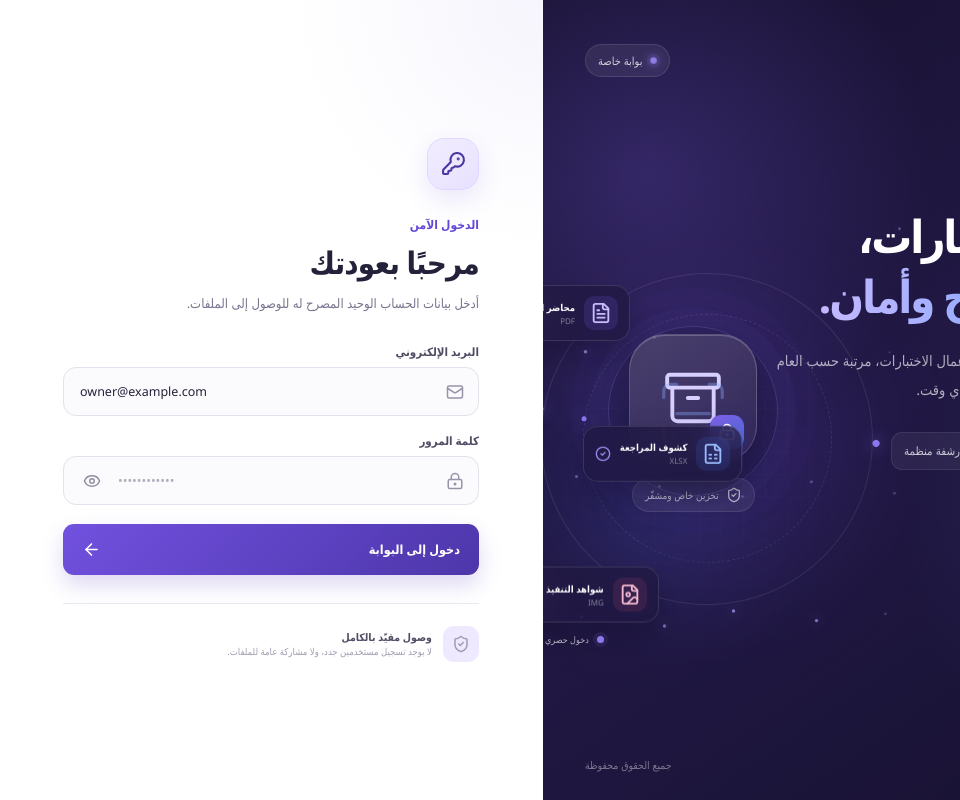
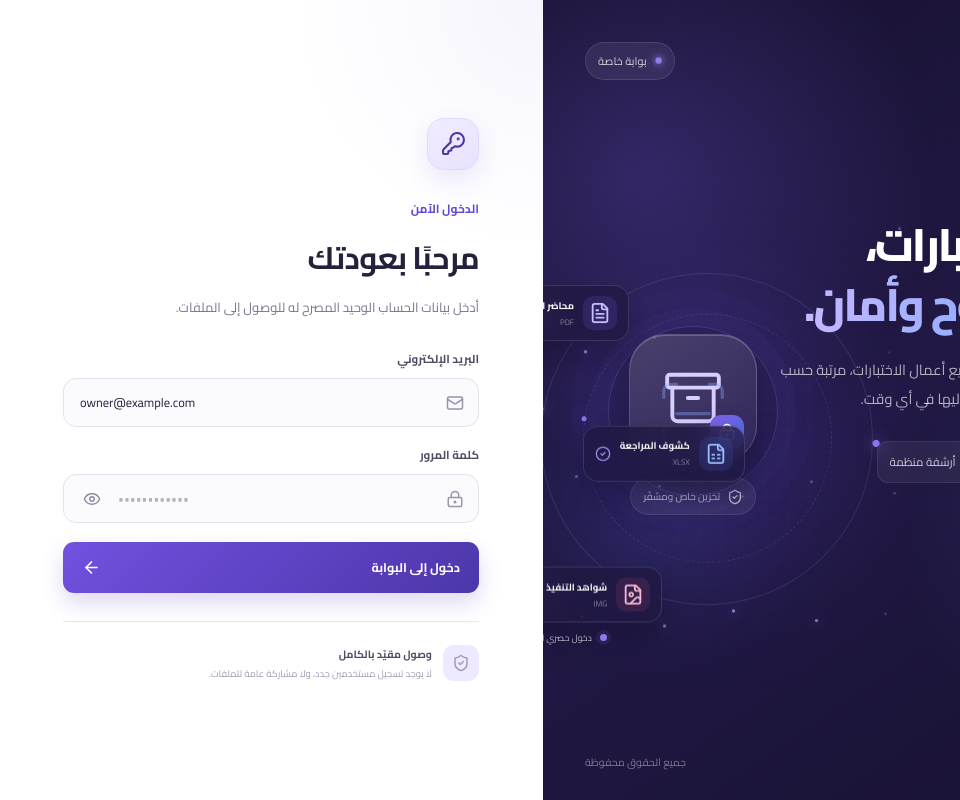
Before and after one commit to Rasmcom/exam-files, a React (Vite) app: page / in a window 1280 px wide. Shown: the whole page, without its empty margins (320-1280 px from the left). Built offline with nearby package versions, Linux system fonts and the light colour scheme; no server answers.

Commit message:
style: apply Cairo as global interface font

```diff
--- a/src/styles.css
+++ b/src/styles.css
@@ -6,3 +6,4 @@
 @import './styles/part-06.css';
 @import './styles/part-07.css';
 @import './styles/part-08.css';
+@import './styles/cairo.css';
```
